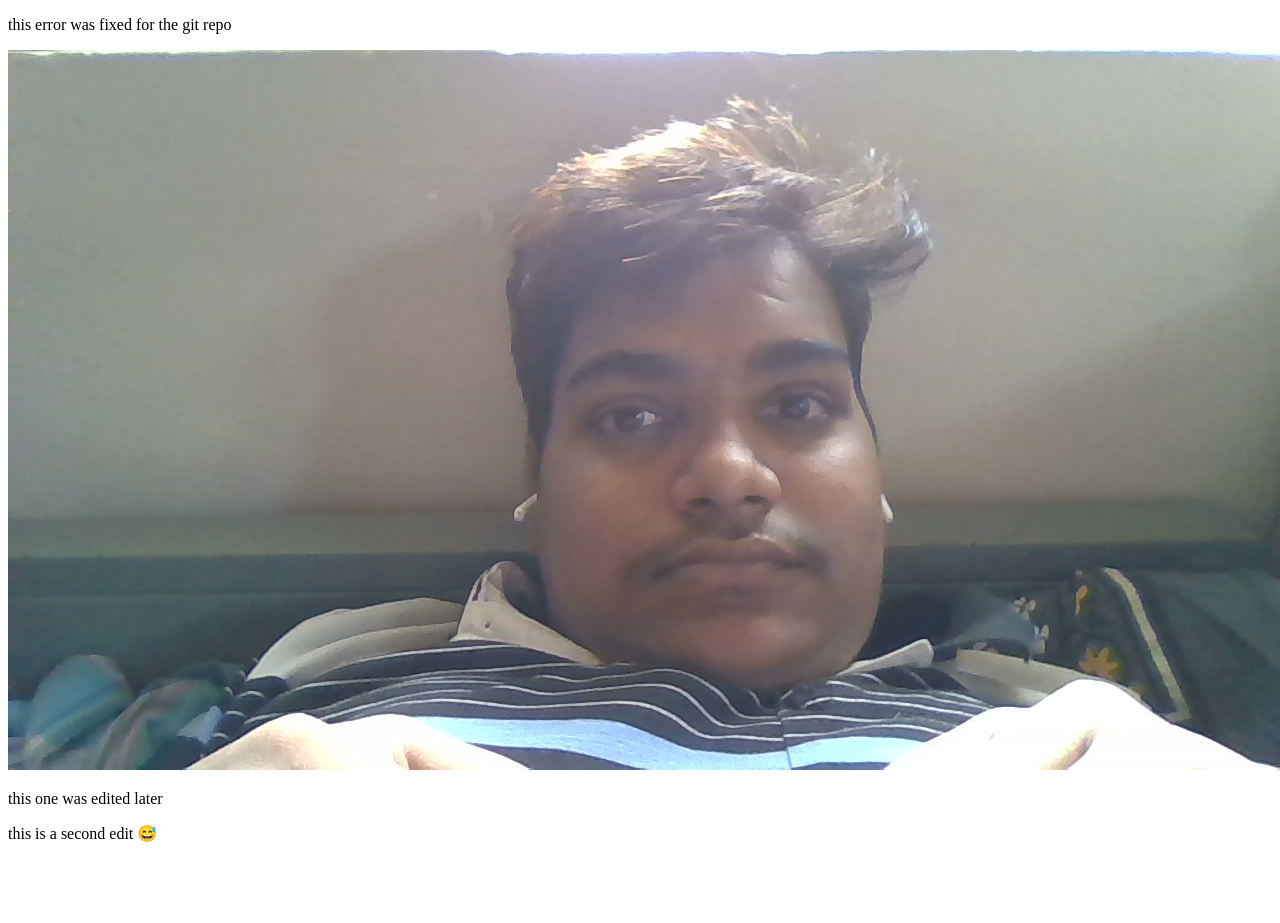
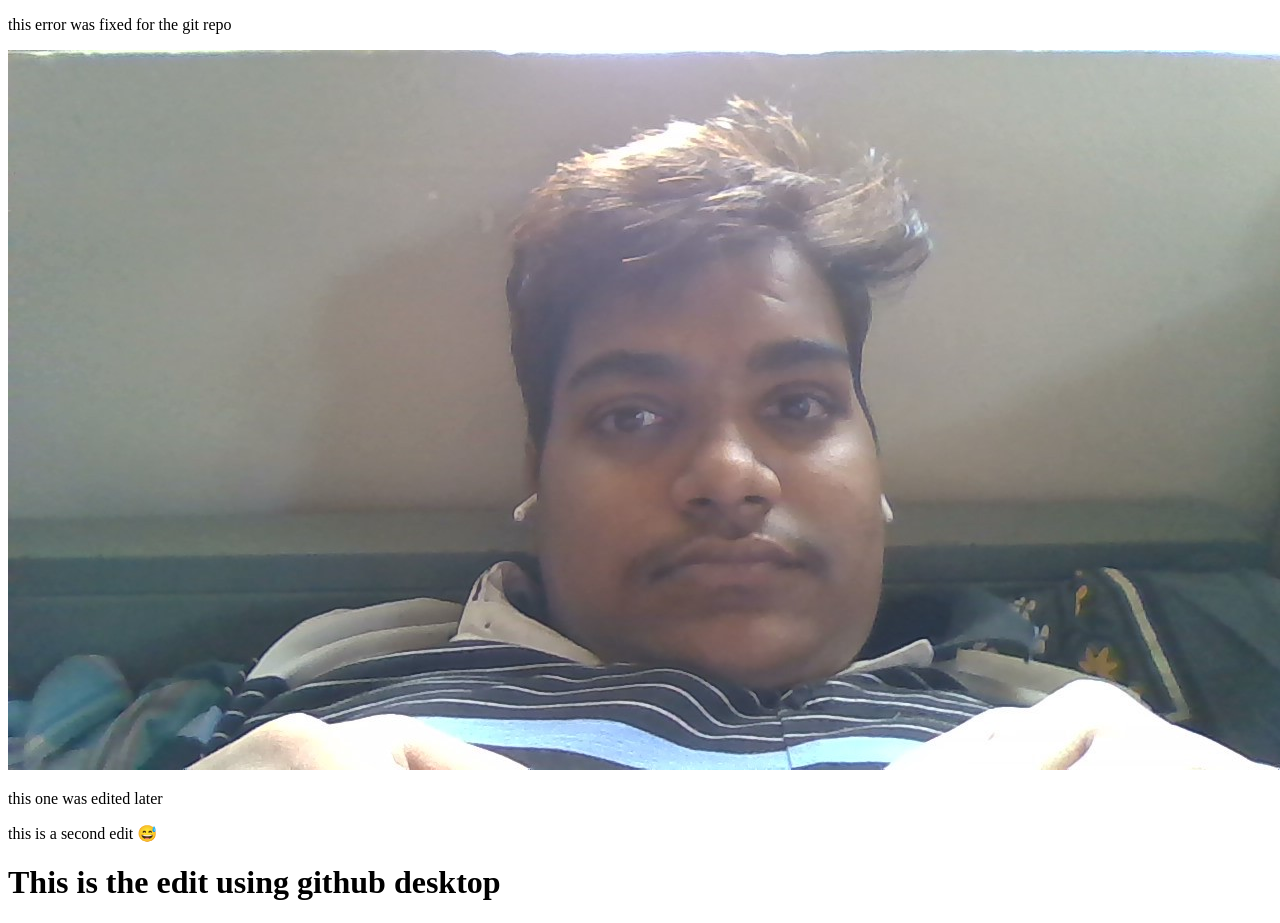
Before and after one commit to Adithya4720/part-time, a plain HTML site: page web/index.html in a window 1280 px wide. Before the commit the page ends 859 px from the top, so only its background shows below. Drawn offline with Linux system fonts and the light colour scheme.

Commit message:
Updating using github desktop

```diff
--- a/web/index.html
+++ b/web/index.html
@@ -16,5 +16,6 @@
     <img src="./WIN_20230108_15_07_06_Pro.jpg">
     <p> this one was edited later</p>
     <p> this is a second edit 😅</p>
+    <h1>This is the edit using github desktop</h1>
 </body>
 </html>
```
